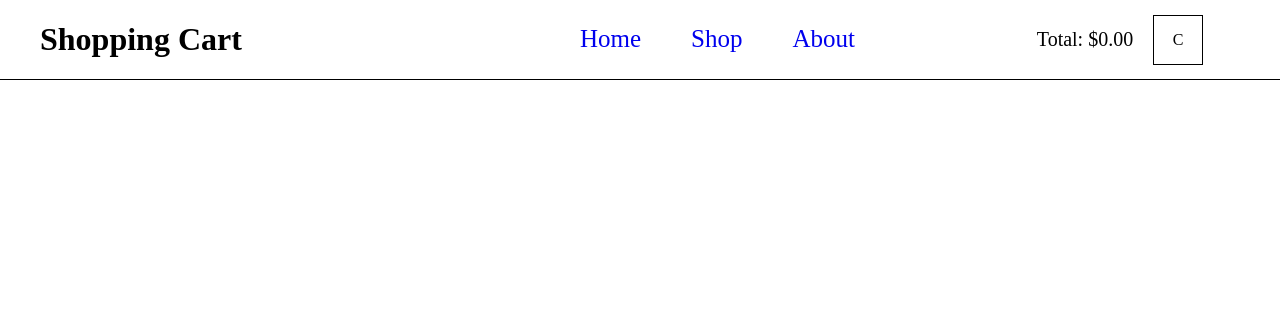
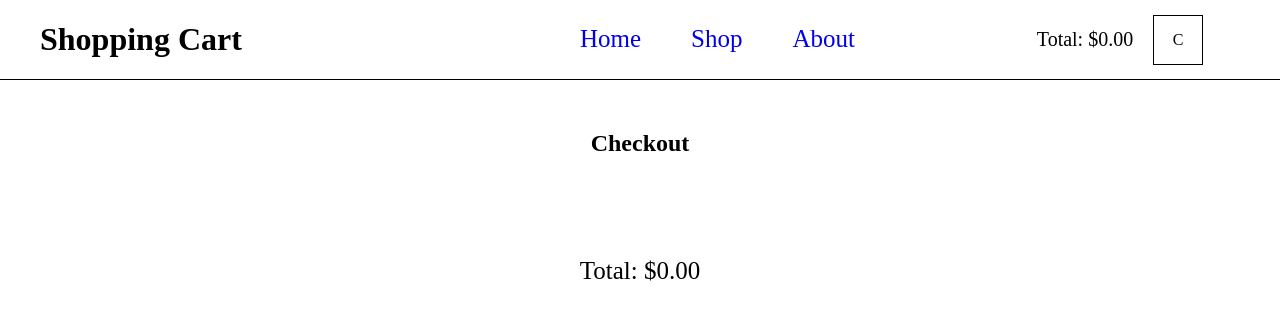
Before and after one commit to markymelnik/shopping-cart, a React (Vite) app: page /checkout in a window 1280 px wide. Shown: the top 318 px of the page. Built offline with nearby package versions, Linux system fonts and the light colour scheme.

Commit message:
routed a checkout page from the shopping cart

```diff
--- a/src/App.jsx
+++ b/src/App.jsx
@@ -5,6 +5,7 @@ import NavBar from './NavBar';
 import Home from './components/Home';
 import Shop from './components/Shop';
 import About from './components/About';
+import Checkout from './components/Checkout';
 import ShoppingCart from './components/Shopping/ShoppingCart';
 import ShopProducts from './components/ShopProducts';
 
@@ -70,9 +71,9 @@ const App = () => {
           <Route path='/' element={<Home />} />
           <Route path='/shop' element={<Shop handleAddToCart={handleAddToCart} ShopProducts={ShopProducts}/>} />
           <Route path='/about' element={<About />} />
+          <Route path='/checkout' element={<Checkout shoppingCartProducts={shoppingCartProducts} totalCost={calculatedTotalCost} />} />
         </Routes>
-      </BrowserRouter>
-      <ShoppingCart
+        <ShoppingCart
         onCloseButtonClick={toggleCart}
         showCart={showCart}
         shoppingCartProducts={shoppingCartProducts}
@@ -80,6 +81,7 @@ const App = () => {
         onIncrement={handleIncrement}
         totalCost={calculatedTotalCost}
       />
+      </BrowserRouter>
     </AppWrapper>
   );
 };
--- /dev/null
+++ b/src/components/Checkout.jsx
@@ -0,0 +1,27 @@
+import styled from 'styled-components';
+
+const Checkout = ({ shoppingCartProducts, totalCost }) => {
+  return (
+    <CheckoutContainer>
+      <h2>Checkout</h2>
+      <TotalCheckoutBalance>Total: ${totalCost.toFixed(2)}</TotalCheckoutBalance>
+    </CheckoutContainer>
+  )
+};
+
+const CheckoutContainer = styled.div`
+  display: flex;
+  flex-direction: column;
+  justify-content: top;
+  align-items: center;
+  margin-top: 50px;
+  gap: 100px;
+  height: 90vh;
+`;
+
+const TotalCheckoutBalance = styled.div`
+  display: flex;
+  font-size: 25px;
+`;
+
+export default Checkout;
--- a/src/components/Shopping/ShoppingCart.jsx
+++ b/src/components/Shopping/ShoppingCart.jsx
@@ -1,5 +1,6 @@
 import styled from 'styled-components';
 import CartProduct from './CartProduct';
+import { Link } from 'react-router-dom';
 
 const ShoppingCart = ({
   onCloseButtonClick,
@@ -9,6 +10,7 @@ const ShoppingCart = ({
   onIncrement,
   totalCost,
 }) => {
+
   return (
     <ShoppingCartContainer data-showcart={showCart}>
       <h2>Your Shopping Cart</h2>
@@ -24,7 +26,7 @@ const ShoppingCart = ({
         ))}
       </CartProductsContainer>
       <TotalCartBalance>Total: ${totalCost.toFixed(2)}</TotalCartBalance>
-      <CheckoutButton>Checkout</CheckoutButton>
+      <CheckoutButton to='/checkout' onClick={onCloseButtonClick}>Checkout</CheckoutButton>
     </ShoppingCartContainer>
   );
 };
@@ -85,13 +87,14 @@ const TotalCartBalance = styled.div`
   font-size: 25px;
 `;
 
-const CheckoutButton = styled.div`
+const CheckoutButton = styled(Link)`
   display: flex;
   justify-content: center;
   font-size: 25px;
   border: 1px solid black;
   width: 80%;
   padding: 10px;
+  text-decoration: none;
 `;
 
 export default ShoppingCart;
```
